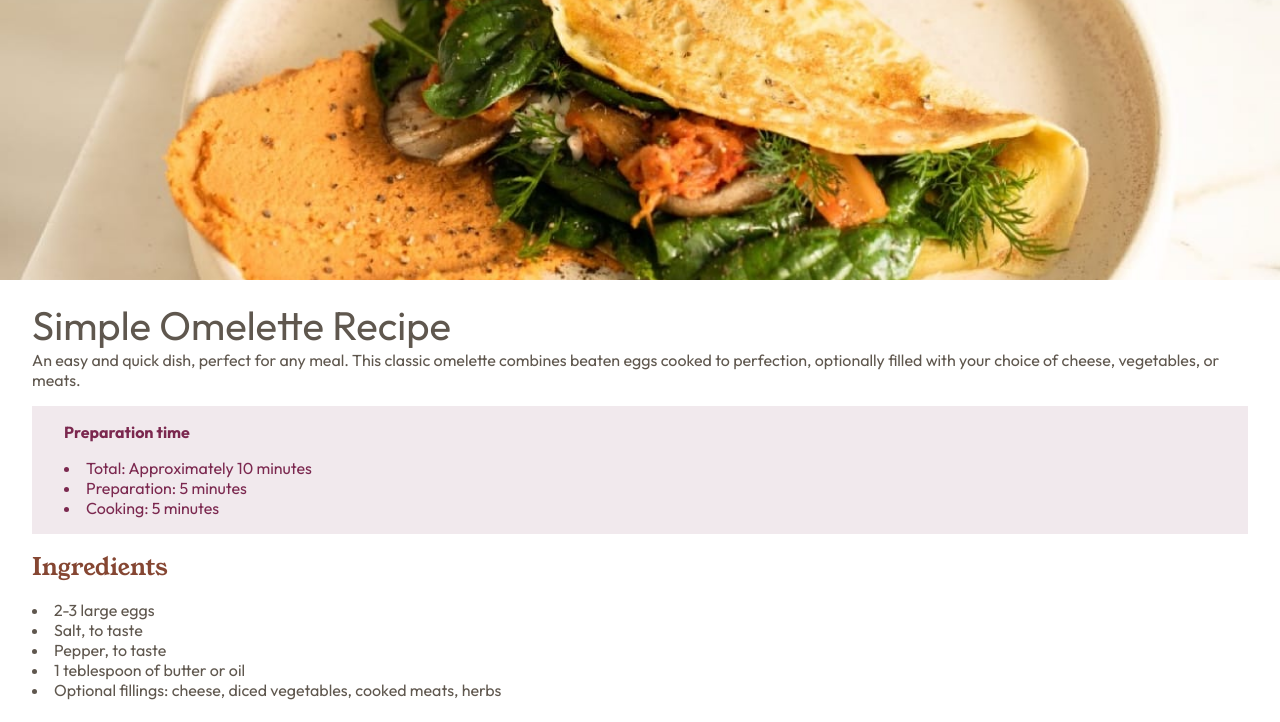
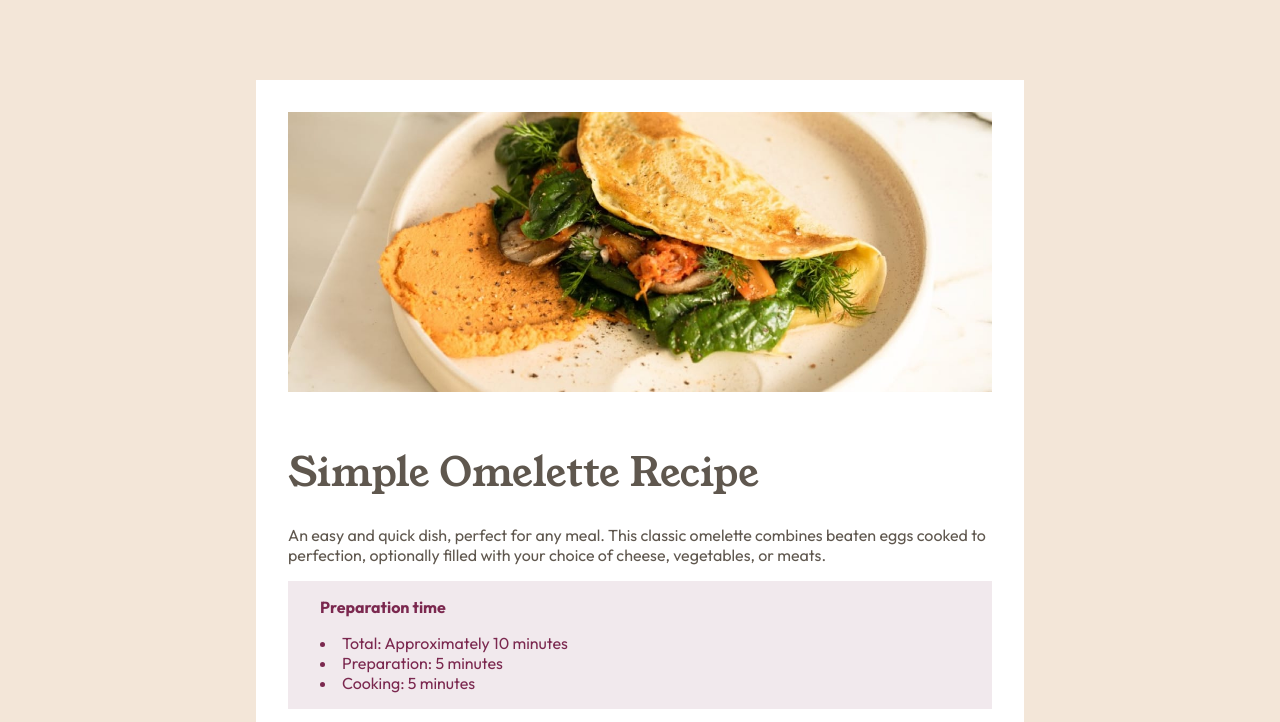
Before and after one commit to MetalRick84/FEM-recipe-page, a plain HTML site: page index.html in a window 1280 px wide. Shown: the top 722 px of the page. Drawn offline with Linux system fonts and the light colour scheme.

Commit message:
changing breakpoint

```diff
--- a/style.css
+++ b/style.css
@@ -99,7 +99,7 @@ ul, ol {
     padding: 1rem 2rem;
 }
 
-@media (1440px < width) {
+@media (768px < width) {
     .container-dynamic {
         padding: 2rem;
     }
@@ -128,9 +128,9 @@ body {
     background-color: white;
 }
 
-@media (1440px < width) {
+@media (768px < width) {
     .page-container {
-        max-width: 1140px;
+        max-width: 768px;
         margin: 5rem auto;
         width: 80%;
     }
@@ -140,9 +140,12 @@ body {
     width: 100%;
     height: 280px;
     object-fit: cover;
+
 }
 
 .title {
+    padding-bottom: var(--size-500);
+    font-family: var(--ff-heading);
     font-size: var(--fs-title);
     color: var(--crl-stone-900);
 }
```
